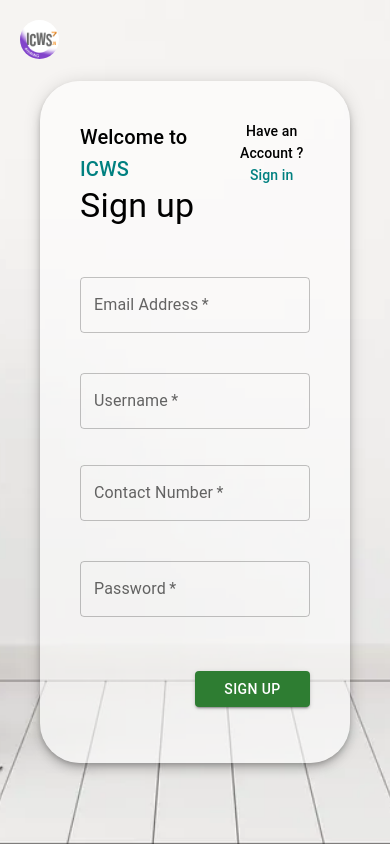
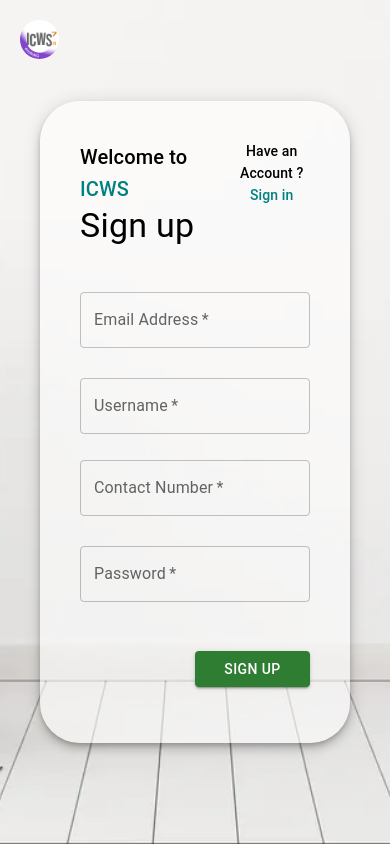
Before and after one commit to Mr-G-D/React-auth, a React (Create React App) app: page / in a window 390 px wide. Built offline with nearby package versions, Linux system fonts and the light colour scheme.

Commit message:
:art: responsive bug cleared

```diff
--- a/src/App.css
+++ b/src/App.css
@@ -42,5 +42,5 @@
 }
 
 .textfield {
-  margin: 10px 0 !important;
+  margin: 5px 0 !important;
 }
```
